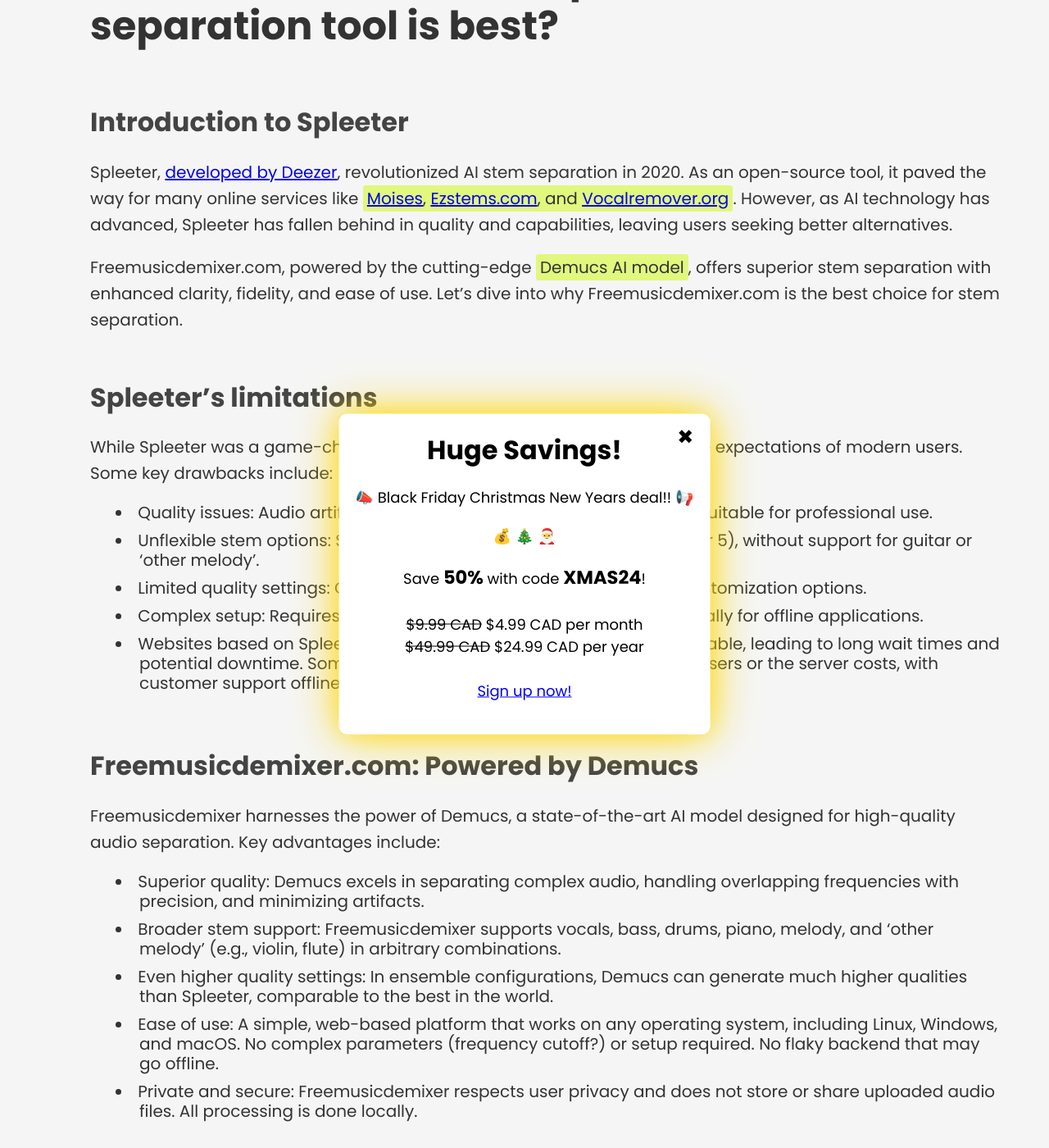
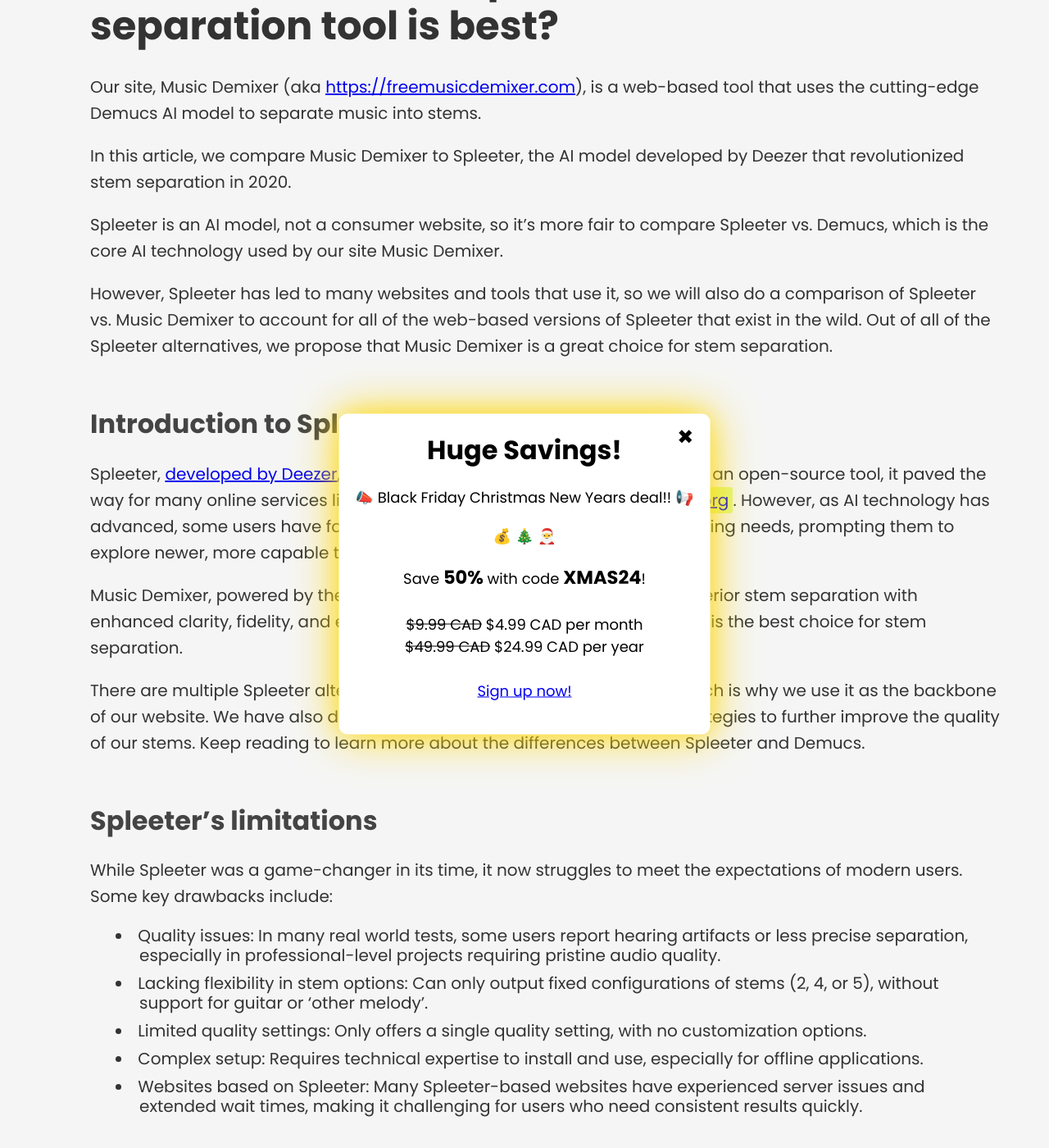
Before and after one commit to sevagh/freemusicdemixer.com, a Jekyll site: the page built from web/vs-spleeter.md, in a window 1280 px wide and 1400 px high, scrolled down 476 px. Shown: the whole window at 82% size. Built offline with Jekyll 4.4.1, drawn with Linux system fonts in a browser that asks for light colours; some of the changed text lies outside the part shown.

Commit message:
Partial work

```diff
--- a/web/vs-spleeter.md
+++ b/web/vs-spleeter.md
@@ -1,50 +1,70 @@
 ---
 header_class: index
-description: "Discover how Freemusicdemixer, powered by Demucs, outperforms Spleeter and Spleeter-powered tools like Moises, Ezstems.com, and Vocalremover.org"
-title: "Freemusicdemixer vs. Spleeter: Which stem separation tool is best?"
+description: "Discover how Music Demixer, powered by Demucs, outperforms Spleeter and Spleeter-powered tools like Moises, Ezstems.com, and Vocalremover.org"
+title: "Music Demixer vs. Spleeter: Which stem separation tool is best?"
 ---
 
-# Freemusicdemixer vs. Spleeter: Which stem separation tool is best?
+# Music Demixer vs. Spleeter: Which stem separation tool is best?
+
+Our site, Music Demixer (aka <https://freemusicdemixer.com>), is a web-based tool that uses the cutting-edge Demucs AI model to separate music into stems.
+
+In this article, we compare Music Demixer to Spleeter, the AI model developed by Deezer that revolutionized stem separation in 2020.
+
+Spleeter is an AI model, not a consumer website, so it's more fair to compare Spleeter vs. Demucs, which is the core AI technology used by our site Music Demixer.
+
+However, Spleeter has led to many websites and tools that use it, so we will also do a comparison of Spleeter vs. Music Demixer to account for all of the web-based versions of Spleeter that exist in the wild. Out of all of the Spleeter alternatives, we propose that Music Demixer is a great choice for stem separation.
 
 ## Introduction to Spleeter
 
-Spleeter, [developed by Deezer](https://research.deezer.com/projects/spleeter.html), revolutionized AI stem separation in 2020. As an open-source tool, it paved the way for many online services like <span class="blog-highlight">[Moises](https://moises.ai), [Ezstems.com](https://ezstems.com), and [Vocalremover.org](https://vocalremover.org)</span>. However, as AI technology has advanced, Spleeter has fallen behind in quality and capabilities, leaving users seeking better alternatives.
+Spleeter, [developed by Deezer](https://research.deezer.com/projects/spleeter.html), revolutionized AI stem separation in 2020. As an open-source tool, it paved the way for many online services like <span class="blog-highlight">[Moises](https://moises.ai), [Ezstems.com](https://ezstems.com), and [Vocalremover.org](https://vocalremover.org)</span>. However, as AI technology has advanced, some users have found that Spleeter no longer meets their evolving needs, prompting them to explore newer, more capable tools.
 
-Freemusicdemixer.com, powered by the cutting-edge <span class="blog-highlight">Demucs AI model</span>, offers superior stem separation with enhanced clarity, fidelity, and ease of use. Let’s dive into why Freemusicdemixer.com is the best choice for stem separation.
+Music Demixer, powered by the cutting-edge <span class="blog-highlight">Demucs AI model</span>, offers superior stem separation with enhanced clarity, fidelity, and ease of use. Let’s dive into why Music Demixer is the best choice for stem separation.
+
+There are multiple Spleeter alternatives, and Demucs is one of the best, which is why we use it as the backbone of our website. We have also developed custom ensemble models and strategies to further improve the quality of our stems. Keep reading to learn more about the differences between Spleeter and Demucs.
 
 ## Spleeter’s limitations
 
 While Spleeter was a game-changer in its time, it now struggles to meet the expectations of modern users. Some key drawbacks include:
-* Quality issues: Audio artifacts and imprecise separation make it less suitable for professional use.
-* Unflexible stem options: Supports fixed configurations of stems (2, 4, or 5), without support for guitar or 'other melody'.
+* Quality issues: In many real world tests, some users report hearing artifacts or less precise separation, especially in professional-level projects requiring pristine audio quality.
+* Lacking flexibility in stem options: Can only output fixed configurations of stems (2, 4, or 5), without support for guitar or 'other melody'.
 * Limited quality settings: Only offers a single quality setting, with no customization options.
 * Complex setup: Requires technical expertise to install and use, especially for offline applications.
-* Websites based on Spleeter: Spleeter-based websites are often unreliable, leading to long wait times and potential downtime. Some are defunct, unable to handle the load of users or the server costs, with customer support offline.
+* Websites based on Spleeter: Many Spleeter-based websites have experienced server issues and extended wait times, making it challenging for users who need consistent results quickly.
 
-## Freemusicdemixer.com: Powered by Demucs
+## Music Demixer: Powered by Demucs
 
-Freemusicdemixer harnesses the power of Demucs, a state-of-the-art AI model designed for high-quality audio separation. Key advantages include:
+Music Demixer harnesses the power of Demucs, a state-of-the-art AI model designed for high-quality audio separation. Key advantages include:
 * Superior quality: Demucs excels in separating complex audio, handling overlapping frequencies with precision, and minimizing artifacts.
-* Broader stem support: Freemusicdemixer supports vocals, bass, drums, piano, melody, and ‘other melody’ (e.g., violin, flute) in arbitrary combinations.
+* Broader stem support: Music Demixer supports vocals, bass, drums, piano, melody, and ‘other melody’ (e.g., violin, flute) in arbitrary combinations.
 * Even higher quality settings: In ensemble configurations, Demucs can generate much higher qualities than Spleeter, comparable to the best in the world.
-* Ease of use: A simple, web-based platform that works on any operating system, including Linux, Windows, and macOS. No complex parameters (frequency cutoff?) or setup required. No flaky backend that may go offline.
-* Private and secure: Freemusicdemixer respects user privacy and does not store or share uploaded audio files. All processing is done locally.
+* Ease of use: A simple, web-based platform that works on any operating system, including Linux, Windows, and macOS. No complex parameters (frequency cutoff?) or setup required. No backend that may go offline.
+* Private and secure: Music Demixer respects user privacy and does not store or share uploaded audio files. All processing is done locally.
 
 Our website uses the latest trained AI models of Demucs that were improved and updated <b>as recently as the 2023 Sound Demixing Challenge</b>, and we are constantly experimenting with improving our algorithms and models.
 
 ## Which tools use Spleeter?
 
 Several popular tools and websites rely on Spleeter, inheriting its limitations:
-* [Moises.ai](https://moises.ai): Offers a user-friendly interface but [uses Spleeter’s outdated technology](https://musically.com/2019/11/22/moises-makes-deezers-spleeter-audio-separation-tool-user-friendly/).
-* [Ezstems.com](https://ezstems.com): A defunct service that provided direct access to Spleeter’s functionality. Users report the service is offline, with unresponsive customer support.
-* [Vocalremover.org](https://vocalremover.org): A free tool based on Spleeter, with a flaky payment system and limited stem options (no piano).
+* [Moises.ai](https://moises.ai): Offers a user-friendly interface but [uses Spleeter’s legacy technology](https://musically.com/2019/11/22/moises-makes-deezers-spleeter-audio-separation-tool-user-friendly/).
+* [Ezstems.com](https://ezstems.com): This service once provided direct access to Spleeter’s functionality. However, users now report it has gone offline and that support inquiries remain unanswered.
+* [Vocalremover.org](https://vocalremover.org): A free tool based on Spleeter, with an inconsistent payment system and limited stem options (no piano).
 * [Izotope RX8](https://www.izotope.com/en/learn/whats-new-in-rx-8.html): [Previously based on Spleeter](https://literecords.com/showthread.php?68357-iZotope-RX-8-Music-Rebalance), though newer versions use unnamed proprietary models.
 
-## Why Freemusicdemixer Outperforms Spleeter
+## Privacy and security
 
-Here’s a quick comparison of Freemusicdemixer and Spleeter:
+If you install Spleeter on your computer, of course, your audio files never leave your computer. This requires some work and set up, because you need expertise in Python and AI software.
 
-|  Feature | Freemusicdemixer.com | Spleeter |
+However, on web-based versions of Spleeter, your audio files are uploaded to a server and processed there. This can be a privacy concern, especially if you are working with sensitive or unreleased audio.
+
+Music Demixer uses a unique design that is web-based, but delivers the AI model to your computer and performs the processing locally on your computer. This means that your audio files never leave your computer, and you can be sure that your audio is safe and secure.
+
+It also ensures you don't need to do any work to set up the Music Demixer software, and we are always testing and refining it so that every time you visit the website, you're getting the latest and greatest version of the software.
+
+## Why Music Demixer Outperforms Spleeter
+
+Here’s a quick comparison of Music Demixer and Spleeter:
+
+|  Feature | Music Demixer | Spleeter |
 |:---|:---|:---|
 | Audio Quality | Clear, artifact-free | Artifacts and imprecision |
 | Stems Supported | Vocals, Drums, Bass, Piano, Guitar, Accompaniment, Melody, Other | Vocals, Drums, Bass, Accompaniment |
@@ -59,7 +79,7 @@
 <div class="card-container" id="demo-app">
   <div class="card">
     <div class="card-content">
-      <h2 class="card-title">Freemusicdemixer.com</h2>
+      <h2 class="card-title">Music Demixer</h2>
       <p>Vocals</p>
       <audio controls>
         <source src="/assets/clips/spleeter/shimmy_vocal_good.mp3" type="audio/mp3">
@@ -90,7 +110,7 @@
 <div class="card-container" id="demo-app">
   <div class="card">
     <div class="card-content">
-      <h2 class="card-title">Freemusicdemixer.com</h2>
+      <h2 class="card-title">Music Demixer</h2>
       <p>Piano</p>
       <audio controls>
         <source src="/assets/clips/spleeter/shimmy_piano_good.mp3" type="audio/mp3">
@@ -125,7 +145,10 @@
   </div>
 </div>
 
-Notice how unusably muffled the Spleeter stems are compared to the clear and distinct Demucs stems.
+Notice the audible difference in clarity between the Spleeter stems and those produced by Demucs.
+
+TODO make this an admonition or some kind of big popping visual thingy
+**Ready to try Music Demixer for yourself?** [**Start a free demix now**](/) and experience the clarity of Demucs-powered stems firsthand!
 
 ## Customer feedback
 
@@ -140,8 +163,40 @@
 
 Many of these posts are referring to Demucs v3, which is the older generation of Demucs. <span class="blog-highlight">We support the latest Demucs v4, which offers even better performance and quality</span>, and we develop custom in-house ensemble models and combinations of custom versions of Demucs v4 which compete with or outperform leading stem separation tools today!
 
+## User testimonials
+
+We have some direct user testimonials from our website:
+* "The demixing was very good, and much better than I was getting with RX 10. Thank you for giving me this chance to try the PRO version 🙂"
+* "it is probably the most useful application of the AI things I have seen AND it does as advertised on the box. nice work on the project."
+* "Man, this is \*\*\*\*ing awesome. Thank you for building this!
+
+Join the growing community of users who have experienced the power of Demucs through Music Demixer.
+
+## Music Demixer vs. Spleeter FAQ (Frequently Asked Questions)
+
+### 1. What makes Music Demixer a strong alternative to Spleeter?
+**Answer:** While Spleeter was groundbreaking for its time, many users now prefer the Demucs AI model for cleaner separation and more flexible stem options. Music Demixer harnesses Demucs in a web-based platform, offering privacy-friendly local processing and continuous updates.
+
+### 2. Can I use Music Demixer for free?
+**Answer:** Yes! You can separate stems at no cost using our free plan. When you’re ready for unlimited high-quality stems and additional features like MIDI transcription, you can [upgrade to the PRO plan](/pricing).
+
+### 3. How does Music Demixer ensure my files are secure?
+**Answer:** Music Demixer runs the AI processing locally in your browser. Your files never leave your device, keeping your audio private and secure.
+
+### 4. Do I need technical expertise or special software to use Music Demixer?
+**Answer:** Not at all. Music Demixer is fully web-based, so there’s no installation or command-line interface required. Simply upload your audio, choose your settings, and let the AI handle the rest.
+
+### 5. Is Music Demixer compatible with my operating system (Windows, macOS, Linux)?
+**Answer:** Absolutely. Because it’s browser-based, Music Demixer works on virtually any modern system with an internet connection—no matter if you’re on Windows, macOS, Linux, or even mobile devices.
+
+### 6. How does Demucs differ from Spleeter in terms of audio quality?
+**Answer:** Demucs uses advanced neural network architectures and has undergone multiple iterations (v3, v4) for improved accuracy and fewer artifacts. It excels at separating overlapping frequencies, resulting in clearer stems—particularly noticeable for instruments like piano, guitar, and other melodic lines.
+
+### 7. Will Music Demixer provide MIDI files?
+**Answer:** Yes, we offer a MIDI transcription option for PRO subscribers. This feature is especially useful for remixers, producers, or musicians who want a notation reference for their extracted stems.
+
 ## Conclusion
 
-While Spleeter played a pivotal role in the evolution of AI stem separation, it’s no longer the best choice for users seeking top-tier results. Freemusicdemixer, powered by Demucs, offers unmatched quality, broader stem support, and seamless usability.
+While Spleeter played a pivotal role in the evolution of AI stem separation, many professionals have begun seeking more advanced solutions for top-tier results. Music Demixer, powered by Demucs, offers unmatched quality, broader stem support, and seamless usability.
 
-Upgrade your stem separation experience today with Freemusicdemixer. [Start for free](/) and when you're ready, [subscribe to our PRO plan](/pricing) for unlimited high-quality stems and MIDI transcription.
+Upgrade your stem separation experience today with Music Demixer. [Start for free](/) and when you're ready, [subscribe to our PRO plan](/pricing) for unlimited high-quality stems and MIDI transcription.
```
